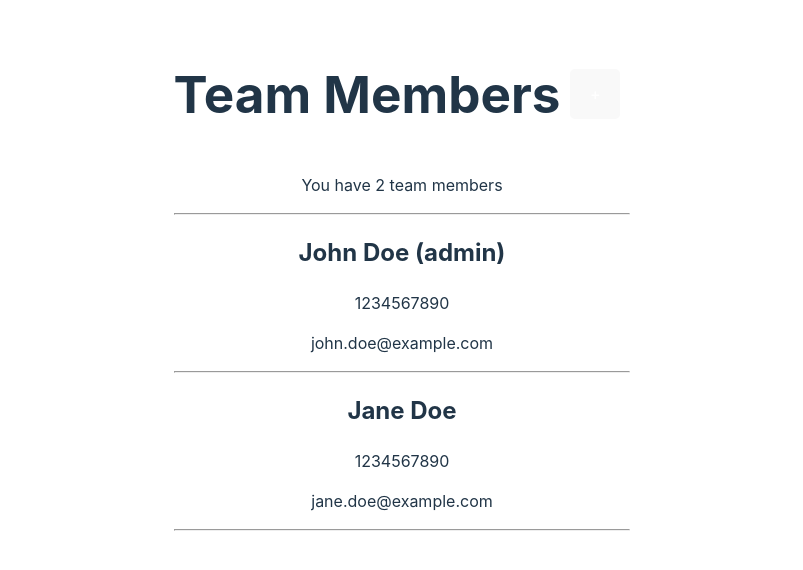
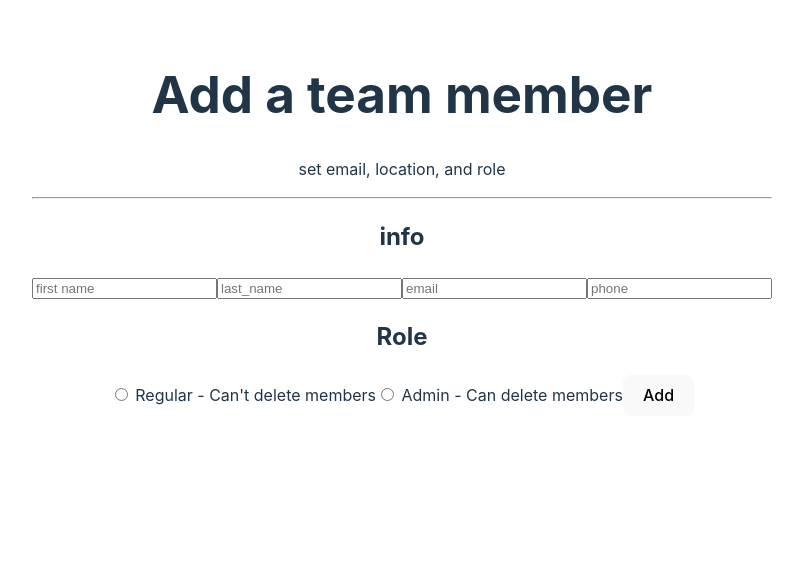
Before and after one commit to therealfrankshaw/user_management_app, a React (Vite) app in the folder frontend/: page / in a window 1280 px wide. Shown: the top 570 px of the page, without its empty margins (238-1041 px from the left). Built offline with nearby package versions, Linux system fonts and the light colour scheme.

Commit message:
add add team member page

```diff
--- /dev/null
+++ b/frontend/src/AddTeamMember.jsx
@@ -0,0 +1,26 @@
+import { useState, useEffect } from 'react'
+
+function AddTeamMember() {
+
+  return (
+    <>
+      <h1>Add a team member</h1>
+      <p>set email, location, and role</p>
+      <hr />
+      <form>
+        <h2>info</h2>
+        <input type="text" placeholder="first name" />
+        <input type="text" placeholder="last_name" />
+        <input type="text" placeholder="email" />
+        <input type="text" placeholder="phone" />
+      </form>
+      <h2>Role</h2>
+      <label><input type="radio" name="role" value="regular" /> Regular - Can't delete members</label>
+      <label><input type="radio" name="role" value="admin" /> Admin - Can delete members</label>
+
+      <button>Add</button>
+    </>
+  )
+}
+
+export default AddTeamMember
--- a/frontend/src/App.jsx
+++ b/frontend/src/App.jsx
@@ -1,12 +1,13 @@
 import { useState } from 'react'
 import TeamMembers from './TeamMembers'
+import AddTeamMember from './AddTeamMember'
 import './App.css'
 
 function App() {
   return (
     <>
-      <TeamMembers />
-      {/* <AddTeamMember /> */}
+      {/* <TeamMembers /> */}
+      <AddTeamMember />
       {/* <EditTeamMember /> */}
     </>
   )
```
